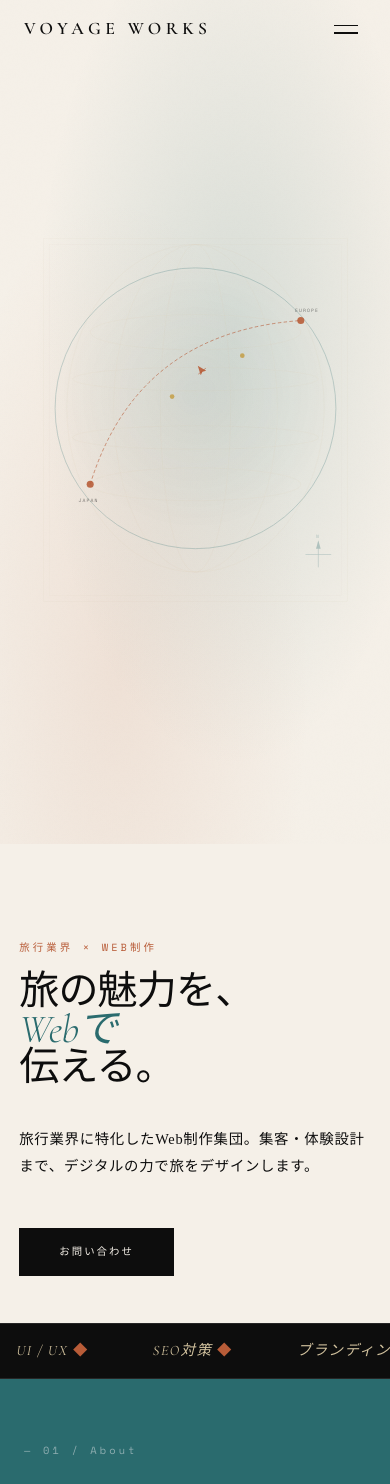
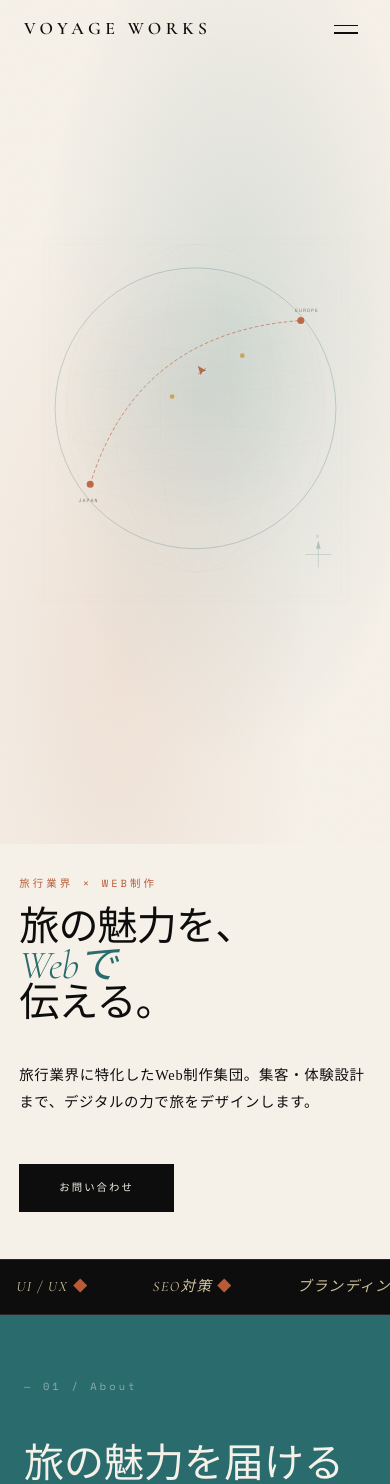
Before and after one commit to kazuhiro-stack/landing_portfolio, a Next.js app: page / in a window 390 px wide. Shown: the top 1484 px of the page. Built offline with nearby package versions, Linux system fonts and the light colour scheme.

Commit message:
スマホ版fv

```diff
--- a/src/app/globals.css
+++ b/src/app/globals.css
@@ -1193,7 +1193,7 @@ footer {
 /* Small mobile: 480px以下 */
 @media (max-width: 480px) {
   .hero-left {
-    padding: 6rem 1.2rem 2.5rem;
+    padding: 2rem 1.2rem 2.5rem;
   }
 
   .hero-title {
```
